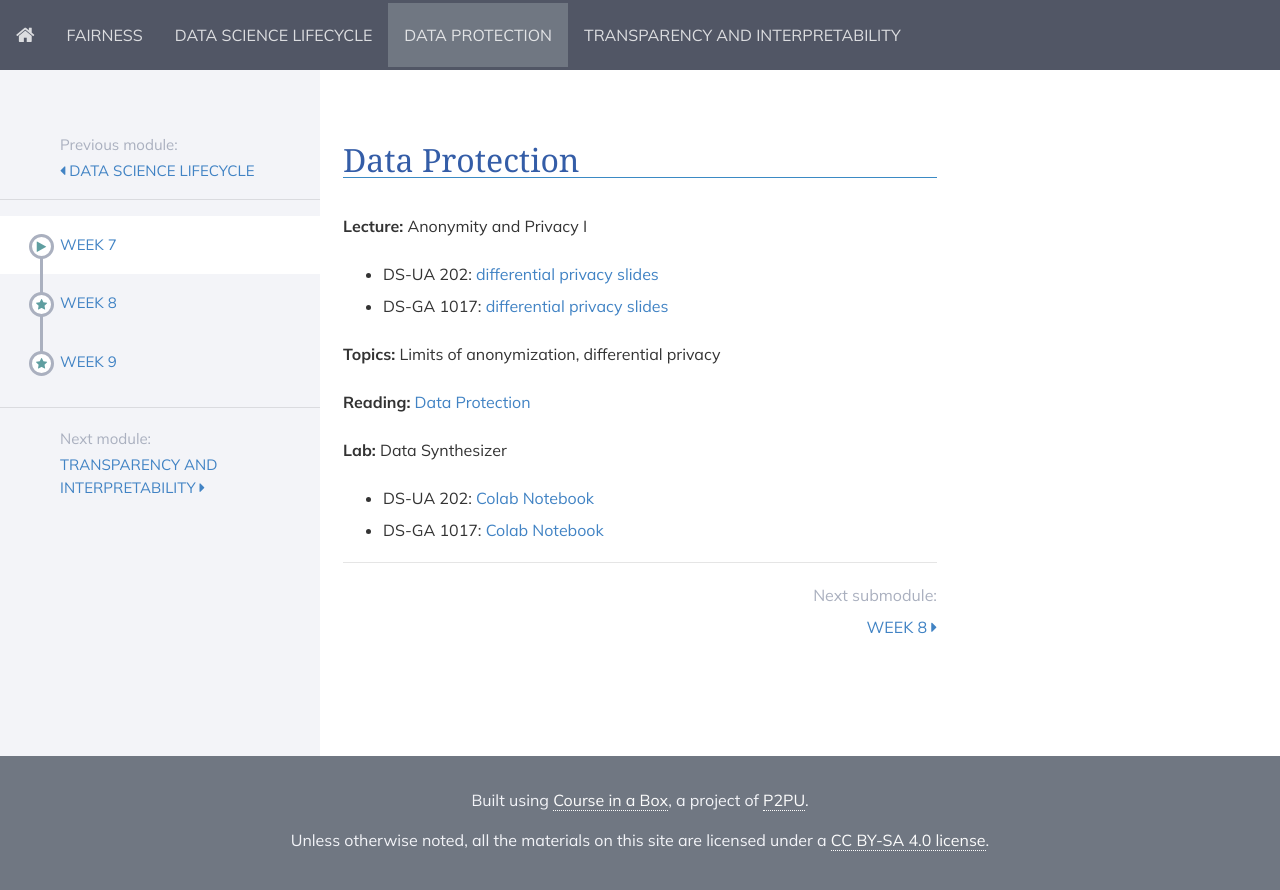
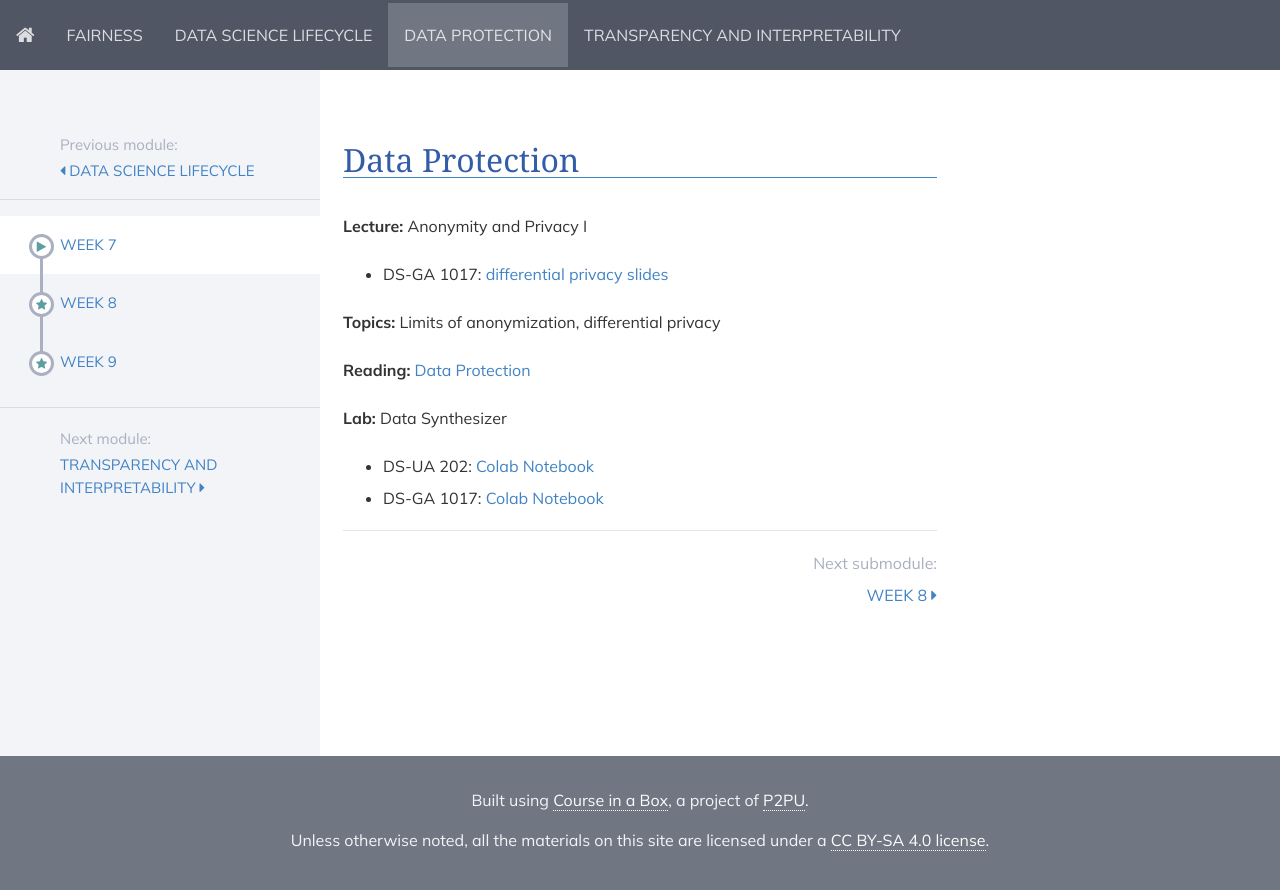
Before and after one commit to DataResponsibly/rds24, a Jekyll site: the page built from modules/data_protection/_posts/2000-01-01-week7.md, in a window 1280 px wide. Shown: the top 890 px of the page. Built offline with Jekyll 4.4.1, drawn with Linux system fonts in a browser that asks for light colours; nearby versions of some CDN libraries.

Commit message:
Update 2000-01-01-week7.md

```diff
--- a/modules/data_protection/_posts/2000-01-01-week7.md
+++ b/modules/data_protection/_posts/2000-01-01-week7.md
@@ -6,8 +6,7 @@ title: Week 7
 
 **Lecture:** Anonymity and Privacy I
 
-* DS-UA 202: [differential privacy slides]()
-<!-- (../../../assets/7_privacy_202.pdf) -->
+<!-- * DS-UA 202: [differential privacy slides](../../../assets/7_privacy_202.pdf) -->
 * DS-GA 1017: [differential privacy slides](../../../assets/7_8_Privacy_1017.pdf)
 
 **Topics:** Limits of anonymization, differential privacy
```
